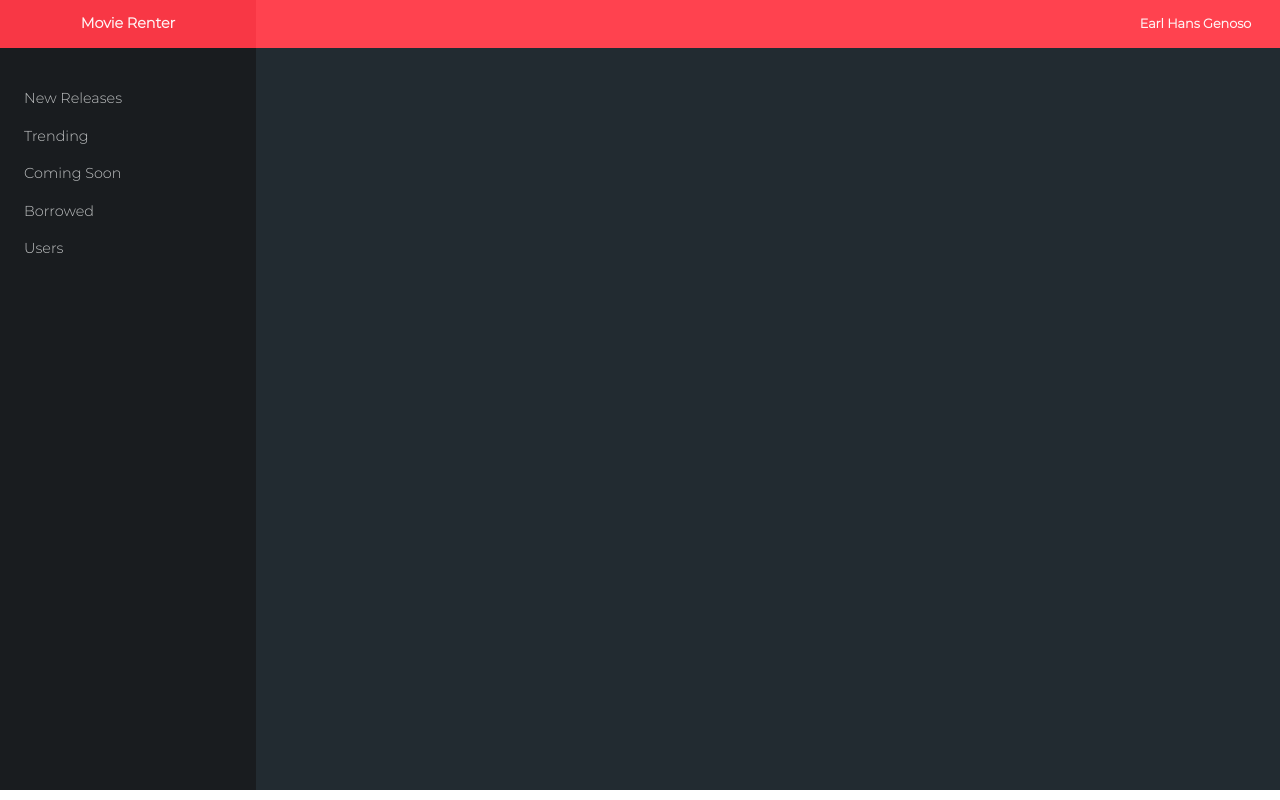
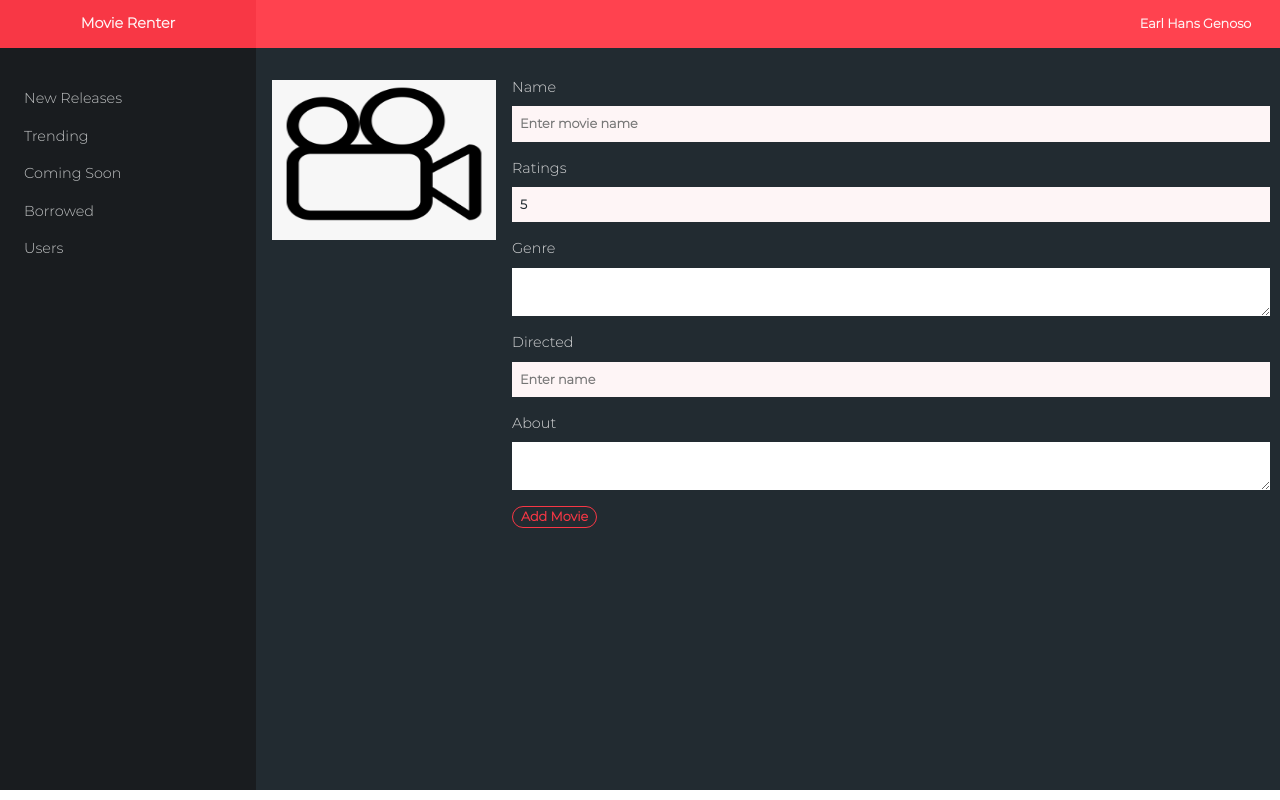
Before and after one commit to earlhansg/movie-rental, an Angular app: page /dashboard/movie in a window 1280 px wide. Built offline with nearby package versions, Linux system fonts and the light colour scheme.

Commit message:
#5 Movies UI for List and Form

```diff
--- a/src/app/dashboard/movie/container/movie.component.ts
+++ b/src/app/dashboard/movie/containers/movie/movie.component.ts
@@ -1,14 +1,14 @@
-import { Component, OnDestroy, OnInit } from '@angular/core';
+import { Component, OnInit } from '@angular/core';
 import { ActivatedRoute } from '@angular/router';
 
-import { Observable, ReplaySubject } from 'rxjs';
+import { Observable } from 'rxjs';
 import { switchMap } from 'rxjs/operators';
 
-import { MovieService } from '../../services/movie.service';
+import { MovieService } from '../../../services/movie.service';
 
-import { Movie } from '../../shared/models';
+import { Movie } from '../../../shared/models';
 
-import { formData } from '../data/form.data';
+import { formData } from '../../data/form.data';
 
 
 @Component({
@@ -17,8 +17,6 @@ import { formData } from '../data/form.data';
   styleUrls: ['./movie.component.scss']
 })
 export class MovieComponent implements OnInit {
-
-  private destroyed$: ReplaySubject<boolean> = new ReplaySubject(1);
 
   movie$: Observable<Movie>;
 
--- /dev/null
+++ b/src/app/dashboard/movie/containers/new-movie/new-movie.component.html
@@ -0,0 +1,12 @@
+<div class="d-flex">
+  <div class="movie d-flex flex-column mt-3">
+    <div class="movie-content d-flex flex-column m-3">
+      <span class="movie-content__img">
+        <img src="assets/images/movies/no-image.png" alt="movie image">
+      </span>
+    </div>
+  </div>
+  <app-form [props]="movieformData">
+    <button type="submit" class="btn-custom mt-3">Add Movie</button>
+  </app-form>
+</div>
--- /dev/null
+++ b/src/app/dashboard/movie/containers/new-movie/new-movie.component.scss
@@ -0,0 +1,40 @@
+@import 'src/assets/styles/base/colors.scss';
+@import 'src/assets/styles/base/custom.scss';
+
+.movie {
+  width: 25%;
+  &-content__img {
+    img {
+      width: 100%;
+      height: 10rem;
+    }
+  }
+}
+
+.content {
+  width: 100%;
+}
+
+app-form {
+  width: 74%;
+}
+
+::ng-deep app-form {
+  margin-top: 0.8rem;
+  .form-container {
+    margin-top: 1rem;
+    display: flex;
+    flex-direction: column;
+  }
+  label {
+    font-size: 0.9rem;
+    color: $gray-200;
+  }
+  input {
+    background-color: $white-100;
+    color: $gray-750;
+    font-size: 0.8rem;
+    font-weight: 600;
+    padding: 0.5rem;
+  }
+}
--- /dev/null
+++ b/src/app/dashboard/movie/containers/new-movie/new-movie.component.ts
@@ -0,0 +1,20 @@
+import { Component, OnInit } from '@angular/core';
+
+import { movieformData } from '../../data/form.data';
+
+
+@Component({
+  selector: 'app-new-movie',
+  templateUrl: './new-movie.component.html',
+  styleUrls: ['./new-movie.component.scss']
+})
+export class NewMovieComponent implements OnInit {
+
+  movieformData = movieformData;
+
+
+  constructor() { }
+
+  ngOnInit(): void {}
+
+}
--- a/src/app/dashboard/movie/data/form.data.ts
+++ b/src/app/dashboard/movie/data/form.data.ts
@@ -8,3 +8,36 @@ export const formData = {
     value: date
   }
 };
+
+export const movieformData = {
+  name: {
+    label: 'Name',
+    type: 'text',
+    placeholder: 'Enter movie name',
+    value: ''
+  },
+  ratings: {
+    label: 'Ratings',
+    type: 'number',
+    placeholder: 'Enter movie rating',
+    value: 5
+  },
+  genre: {
+    label: 'Genre',
+    type: 'text-area',
+    placeholder: 'Enter movie genre',
+    value: ''
+  },
+  directed: {
+    label: 'Directed',
+    type: 'text',
+    placeholder: 'Enter name',
+    value: ''
+  },
+  about: {
+    label: 'About',
+    type: 'text-area',
+    placeholder: 'Enter about',
+    value: ''
+  }
+};
--- a/src/app/dashboard/movie/movie.module.ts
+++ b/src/app/dashboard/movie/movie.module.ts
@@ -4,7 +4,8 @@ import { CommonModule } from '@angular/common';
 import { MovingRoutingModule } from './movie-routing.module';
 import { SharedModule } from '../shared/shared.module';
 
-import { MovieComponent } from './container/movie.component';
+import { MovieComponent } from './containers/movie/movie.component';
+import { NewMovieComponent } from './containers/new-movie/new-movie.component';
 
 
 @NgModule({
@@ -14,7 +15,8 @@ import { MovieComponent } from './container/movie.component';
       SharedModule
     ],
     declarations: [
-      MovieComponent
+      MovieComponent,
+      NewMovieComponent
     ]
 })
 export class MovieModule {}
--- a/src/app/dashboard/shared/components/form/form.component.html
+++ b/src/app/dashboard/shared/components/form/form.component.html
@@ -3,7 +3,19 @@
   <form [formGroup]="form" (ngSubmit)="submit()">
     <div *ngFor="let prop of formProps">
       <div [ngSwitch]="prop.type">
-        <div *ngSwitchCase="'date'">
+        <div class="form-container" *ngSwitchCase="'text'">
+          <label [for]="prop.label">{{prop.label}}</label>
+          <input type="text" formControlName="{{prop.key}}" [placeholder]="prop.placeholder">
+        </div>
+        <div class="form-container" *ngSwitchCase="'number'">
+          <label [for]="prop.label">{{prop.label}}</label>
+          <input type="number" formControlName="{{prop.key}}" [value]="prop.value">
+        </div>
+        <div class="form-container" *ngSwitchCase="'text-area'">
+          <label [for]="prop.label">{{prop.label}}</label>
+          <textarea formControlName="{{prop.key}}"></textarea>
+        </div>
+        <div class="form-container" *ngSwitchCase="'date'">
           <input type="text" formControlName="{{prop.key}}" bsDatepicker [minDate]="minDate"
           [maxDate]="maxDate"/>
         </div>
--- a/src/app/dashboard/shared/components/form/form.component.scss
+++ b/src/app/dashboard/shared/components/form/form.component.scss
@@ -1,5 +1 @@
 @import 'src/assets/styles/base/colors.scss';
-
-:host {
-  color: white;
-}
--- a/src/app/dashboard/shared/components/form/form.component.ts
+++ b/src/app/dashboard/shared/components/form/form.component.ts
@@ -11,9 +11,6 @@ export class FormComponent implements OnChanges {
 
   @Input()
   props;
-
-  @Input()
-  formValues;
 
   form: FormGroup;
 
@@ -36,7 +33,8 @@ export class FormComponent implements OnChanges {
       this.formProps.push({
         key: prop,
         label: this.props[prop].label,
-        type: this.props[prop].type
+        type: this.props[prop].type,
+        placeholder: this.props[prop].placeholder || ''
       });
     }
     this.form = new FormGroup(formDataObj);
```
Also changed, not shown: src/app/dashboard/movie/movie-routing.module.ts (+6 -1 lines), src/app/dashboard/movie/containers/movie/movie.component.html (renamed from src/app/dashboard/movie/container/movie.component.html), src/app/dashboard/movie/containers/movie/movie.component.scss (renamed from src/app/dashboard/movie/container/movie.component.scss).
